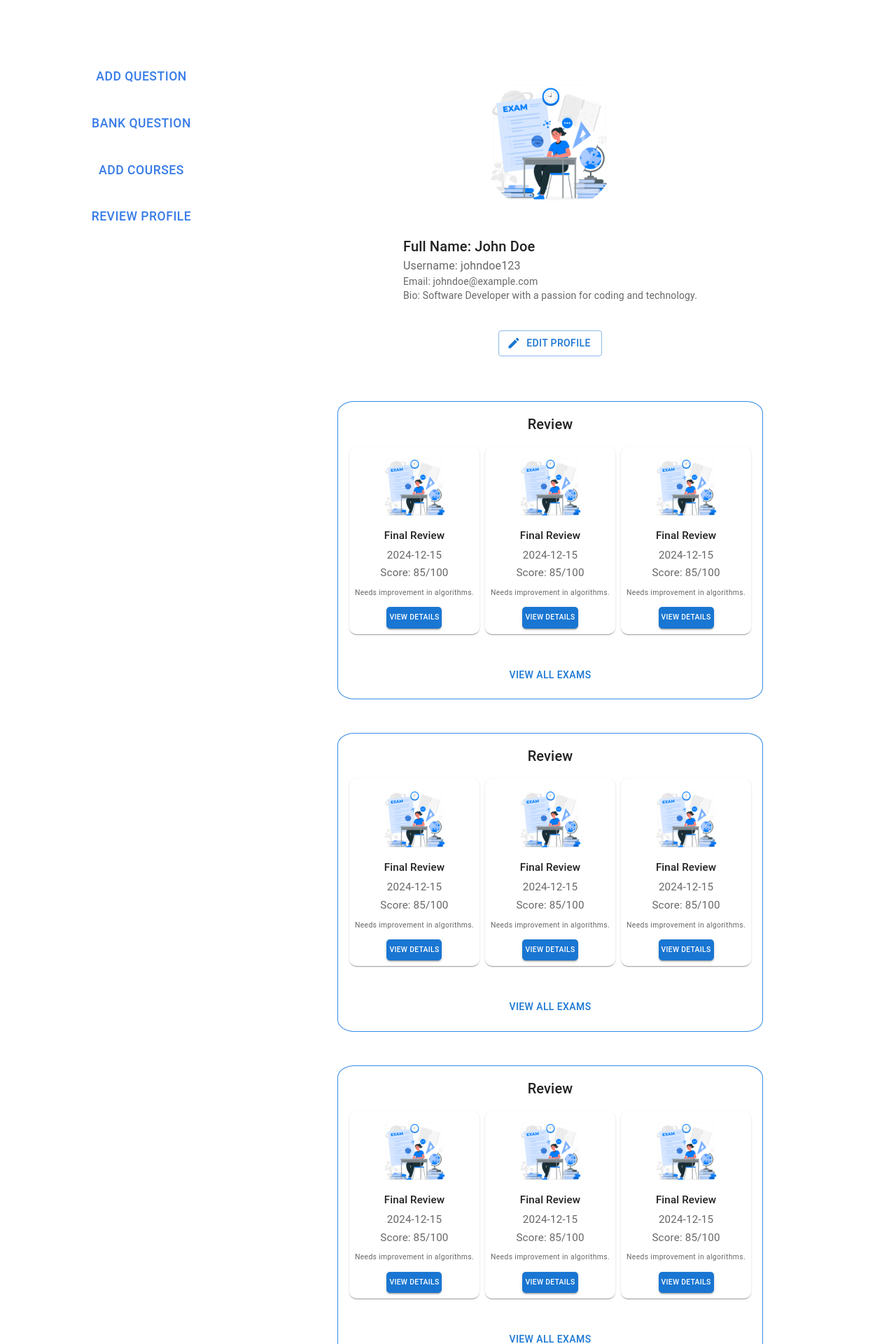
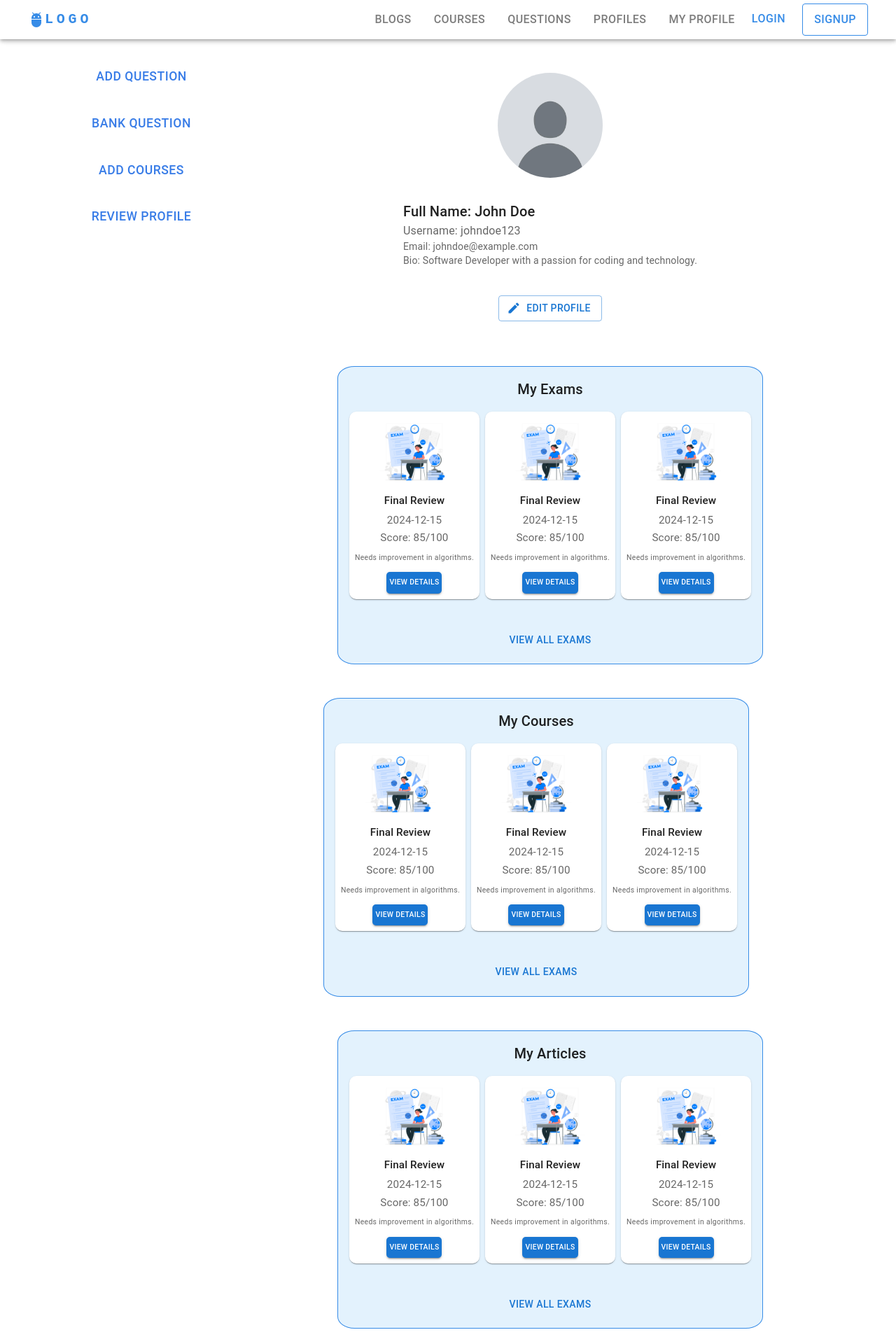
Before and after one commit to SAD-Enjoyers/SAD_Frontend, a React (Vite) app: page /profile in a window 1280 px wide. Shown: the top 1920 px of the page at 70% size. Built offline with nearby package versions, Linux system fonts and the light colour scheme.

Commit message:
Complete initial setup of Private Profile page

```diff
--- /dev/null
+++ b/src/Layout.jsx
@@ -0,0 +1,18 @@
+import { Outlet, useLocation } from "react-router-dom";
+import NavBar from "./common/NavBar";
+import Footer from "./common/Footer";
+
+export default function Layout() {
+  const location = useLocation();
+  const hideNavBar = ["/login", "/signup"].includes(location.pathname);
+
+  return (
+    <>
+      {!hideNavBar && <NavBar />}
+      <main>
+        <Outlet />
+      </main>
+      {!hideNavBar && <Footer />}
+    </>
+  );
+}
--- a/src/common/NavBar.jsx
+++ b/src/common/NavBar.jsx
@@ -28,7 +28,7 @@ function NavBar() {
 
   useEffect(() => {
     const handleScroll = () => {
-      if (window.scrollY > 74) {
+      if (window.scrollY > 7400) {
         setScrolled(true);
       } else {
         setScrolled(false);
--- a/src/features/Home/Home.jsx
+++ b/src/features/Home/Home.jsx
@@ -1,5 +1,3 @@
-import { useState } from "react";
-import NavBar from "../../common/NavBar.jsx";
 import InfoCardsSection from "./component/InfoCardsSection.jsx";
 import Footer from "../../common/Footer.jsx";
 import GrowSection from "./component/GrowSection.jsx";
@@ -9,12 +7,10 @@ import StatsSection from "./component/StatsSection.jsx";
 function Home() {
   return (
     <>
-      <NavBar />
       <GrowSection />
       <InfoCardsSection />
       <StatsSection />
       <LearnerOutcomes />
-      <Footer />
     </>
   );
 }
--- a/src/features/PrivateProfile/PrivateProfile.jsx
+++ b/src/features/PrivateProfile/PrivateProfile.jsx
@@ -24,7 +24,7 @@ export default function PrivateProfile() {
             <Box
               sx={{
                 position: "sticky",
-                top: "40px",
+                top: "80px",
                 backgroundColor: "white", // برای مشاهده‌ی بهتر در صورت چسبندگی
                 zIndex: 1,
                 // dont repead code
@@ -82,8 +82,8 @@ export default function PrivateProfile() {
                   <Box display="flex" justifyContent="center">
                     <Avatar
                       alt="User Name"
-                      src={exam} // URL تصویر پروفایل
-                      sx={{ width: "200px", height: "200px" }}
+                      src="images/profile.png" // URL تصویر پروفایل
+                      sx={{ width: "150px", height: "150px" }}
                     />
                   </Box>
                 </Grid2>
@@ -91,7 +91,6 @@ export default function PrivateProfile() {
                 {/* User Information */}
                 <CardContent
                   sx={{
-                    textAlign: "center",
                     textAlign: "justify",
                   }}
                 >
@@ -118,18 +117,18 @@ export default function PrivateProfile() {
                 </Button>
               </Box>
             </Card>
-            <ReviewComponent />
-            <ReviewComponent />
-            <ReviewComponent />
-            <ReviewComponent />
+            <ReviewComponent section="My Exams" />
+            <ReviewComponent section="My Courses" style_ml="-40px" />
+            <ReviewComponent section="My Articles" style_ml="0px" />
           </Grid2>
         </Grid2>
       </Container>
     </>
   );
 }
-function ReviewComponent() {
-  const [bgColor, setBgColor] = useState("transparent"); // حالت اولیه برای پس‌زمینه
+
+function ReviewComponent(props) {
+  const [bgColor, setBgColor] = useState("transmit"); // حالت اولیه برای پس‌زمینه
 
   const handleViewAllClick = () => {
     setBgColor("#E3F2FD"); // تغییر رنگ پس‌زمینه به آبی روشن
@@ -137,6 +136,7 @@ function ReviewComponent() {
   };
 
   return (
+    <Box ml={props.style_ml}>
       <Grid2
         container
         sx={{
@@ -156,12 +156,12 @@ function ReviewComponent() {
               maxWidth: 600,
               mx: "auto",
               borderRadius: "4%",
+              background: "#E3F2FD",
             }}
           >
-          {["Review"].map((section) => (
-            <Box key={section} mb={5}>
+            <Box mb={5}>
               <Typography variant="h6" mb={2} textAlign="center">
-                {section}
+                {props.section}
               </Typography>
 
               <Grid2
@@ -289,15 +289,19 @@ function ReviewComponent() {
                 ))}
               </Grid2>
             </Box>
-          ))}
 
             <Box display="flex" justifyContent="center" mt={2}>
-            <Button variant="text" color="primary" onClick={handleViewAllClick}>
+              <Button
+                variant="text"
+                color="primary"
+                onClick={handleViewAllClick}
+              >
                 View All Exams
               </Button>
             </Box>
           </Card>
         </Box>
       </Grid2>
+    </Box>
   );
 }
--- a/src/routes.jsx
+++ b/src/routes.jsx
@@ -5,16 +5,19 @@ import Signup from "./features/Auth/Signup/Signup.jsx";
 import Login from "./features/Auth/Login/Login.jsx";
 import Fpass from "./features/Auth/ForgetPassword/forgotPassword.jsx";
 import PrivateProfile from "./features/PrivateProfile/PrivateProfile.jsx";
+import Layout from "./Layout.jsx";
 
 function AppRoutes() {
   return (
     <Router>
       <Routes>
-        <Route path="/" element={<Home />} />
-        <Route path="/signup" element={<Signup />} />
-        <Route path="/login" element={<Login />} />
-        <Route path="/fp" element={<Fpass />} />
-        <Route path="/profile" element={<PrivateProfile />} />
+        <Route path="/" element={<Layout />}>
+          <Route index element={<Home />} />
+          <Route path="signup" element={<Signup />} />
+          <Route path="login" element={<Login />} />
+          <Route path="fp" element={<Fpass />} />
+          <Route path="profile" element={<PrivateProfile />} />
+        </Route>
       </Routes>
     </Router>
   );
```
Also changed, not shown: public/images/profile.png (added). Lines whose indentation alone changed are shown as unchanged.
